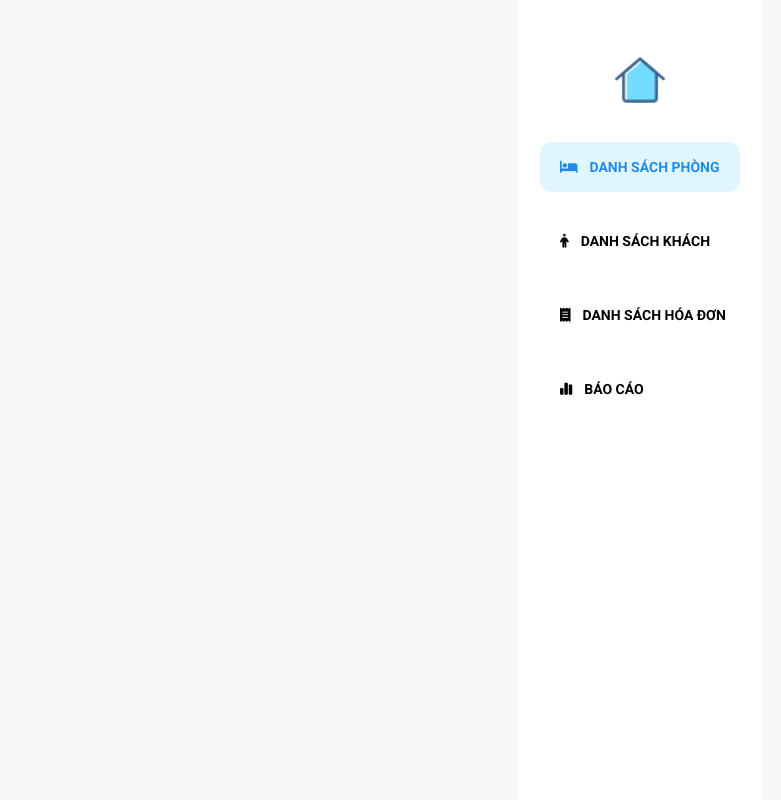
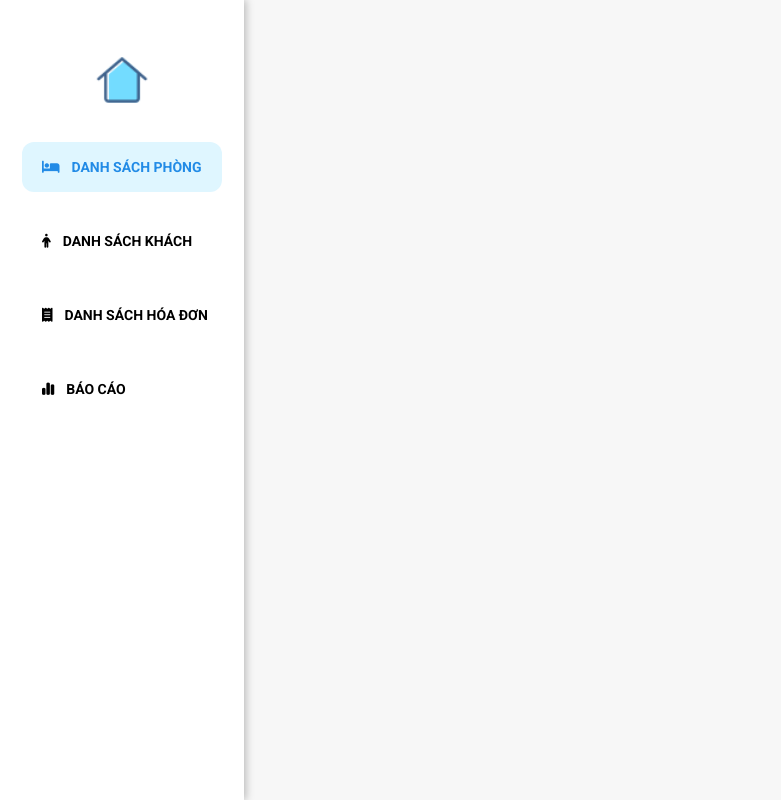
Before and after one commit to nmcnpm-20-4-group09/Hotel-Management, a PHP site: page / in a window 1280 px wide. Shown: the whole page, without its empty margins (0-781 px from the left). Run offline with PHP 8.4, Linux system fonts and the light colour scheme; some libraries are stand-ins or nearby versions.

Commit message:
refactor: chỉnh sửa sidebar - Thêm đổ bóng - Khai báo kích thước cho phần management

```diff
--- a/UI/css/base.css
+++ b/UI/css/base.css
@@ -2,7 +2,8 @@
 @import url("https://fonts.googleapis.com/css?family=Roboto:100,100italic,300,300italic,regular,italic,500,500italic,700,700italic,900,900italic");
 @import url("https://fonts.googleapis.com/css?family=Poppins:100,100italic,200,200italic,300,300italic,regular,italic,500,500italic,600,600italic,700,700italic,800,800italic,900,900italic");
 /* Variables */
-/* Mixins */
+/* Global Mixins */
+/* Specific Mixins */
 /* Reset CSS */
 * {
   box-sizing: inherit;
@@ -24,23 +25,24 @@ html {
 
 /* Main */
 .main {
+  height: 100vh;
+  background-color: #f7f7f7;
   display: flex;
   flex-direction: row;
   justify-content: center;
   align-items: center;
-  background-color: #f7f7f7;
-  height: 100vh;
 }
 .main .sidebar {
+  padding: 50px 0;
+  background-color: #fff;
+  box-shadow: 2px 0px 8px rgba(0, 0, 0, 0.25);
   width: 244px;
   height: 100%;
   display: flex;
   flex-direction: column;
   justify-content: flex-start;
   align-items: center;
-  background-color: #fff;
-  padding: 50px 0;
-  /* Feature list */
+  /* Feature List */
 }
 .main .sidebar .home-page {
   margin-bottom: 30px;
@@ -71,9 +73,13 @@ html {
   color: #228be6;
   background-color: #dff6ff;
 }
-.main .sidebar div.actived {
+.main .sidebar .feature-list div.actived {
   color: #228be6;
   background-color: #dff6ff;
 }
+.main .management {
+  flex: 1;
+  height: 100%;
+}
 
 /*# sourceMappingURL=base.css.map */
--- a/UI/css/base.scss
+++ b/UI/css/base.scss
@@ -9,7 +9,7 @@ $bg-color: #f5f5f5;
 $fail-color: #f31d1d;
 $success-color: #41ef25;
 
-/* Mixins */
+/* Global Mixins */
 @mixin flex($direction, $justify, $align) {
     display: flex;
     flex-direction: $direction;
@@ -24,6 +24,12 @@ $success-color: #41ef25;
     font-size: $size;
     font-weight: $weight;
     color: $color;
+}
+
+/* Specific Mixins */
+@mixin actived-feature() {
+    color: #228be6;
+    background-color: #dff6ff;
 }
 
 /* Reset CSS */
@@ -47,22 +53,23 @@ html {
 
 /* Main */
 .main {
+    height: 100vh;
+    background-color: #f7f7f7;
     @include flex(row, center, center);
-    background-color: #f7f7f7;
-    height: 100vh;
 
     .sidebar {
+        padding: 50px 0;
+        background-color: #fff;
+        box-shadow: 2px 0px 8px rgba(0, 0, 0, 0.25);
         @include size(244px, 100%);
         @include flex(column, flex-start, center);
-        background-color: #fff;
-        padding: 50px 0;
 
         .home-page {
             margin-bottom: 30px;
             @include size(60px);
         }
 
-        /* Feature list */
+        /* Feature List */
         .feature-list div {
             margin-bottom: 24px;
             padding-left: 20px;
@@ -79,13 +86,15 @@ html {
         }
         .feature-list div:hover {
             cursor: pointer;
-            color: #228be6;
-            background-color: #dff6ff;
+            @include actived-feature();
         }
-        div.actived {
-            color: #228be6;
-            background-color: #dff6ff;
-
+        .feature-list div.actived {
+            @include actived-feature();
         }
     }
+
+    .management {
+        flex: 1;
+        height: 100%;
+    }
 }
--- a/UI/index.html
+++ b/UI/index.html
@@ -38,7 +38,6 @@
                     </div>
                 </div>
             </div>
-            </div>
             <div class="management">
                 <div class="header">
                     <div class="title"></div>
```
